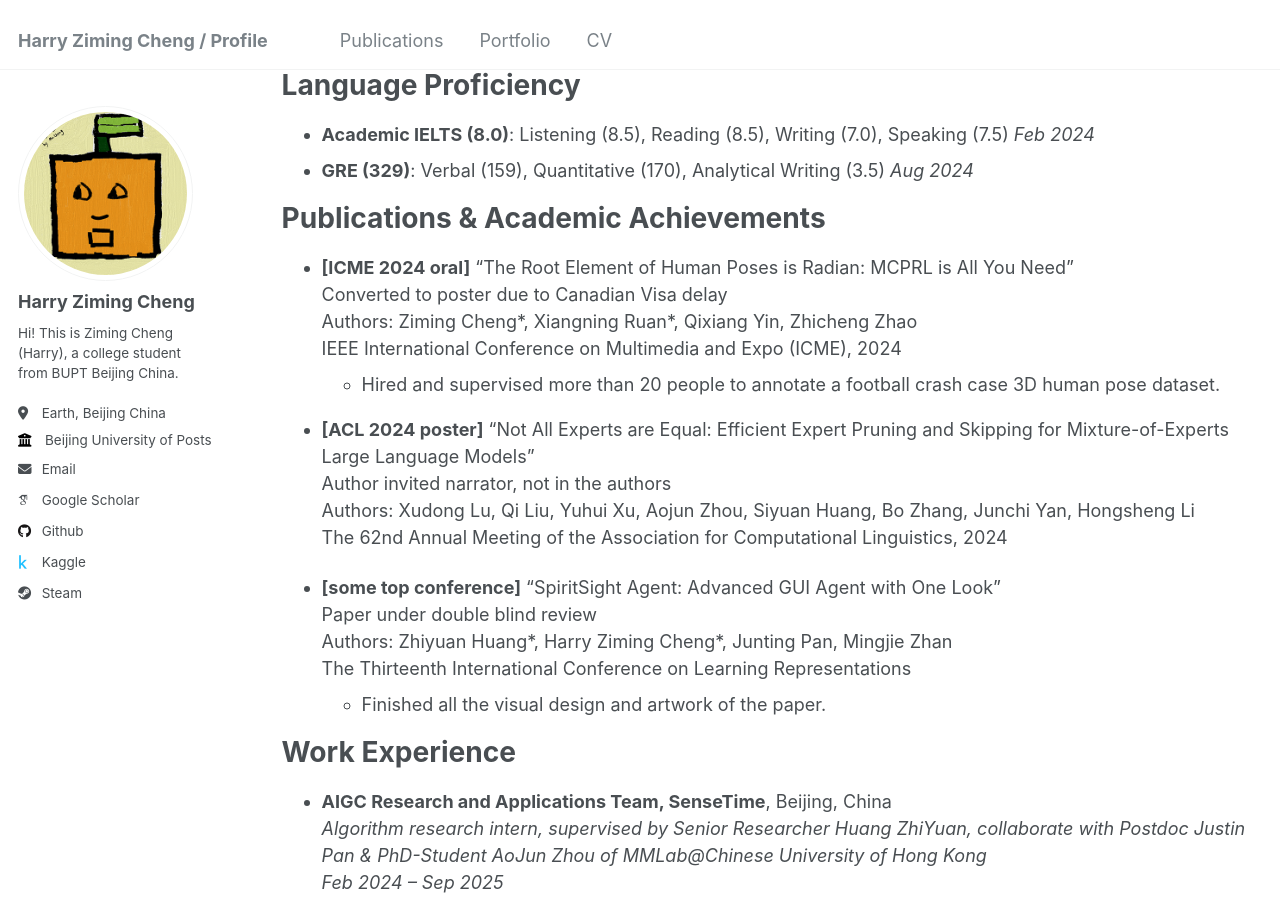
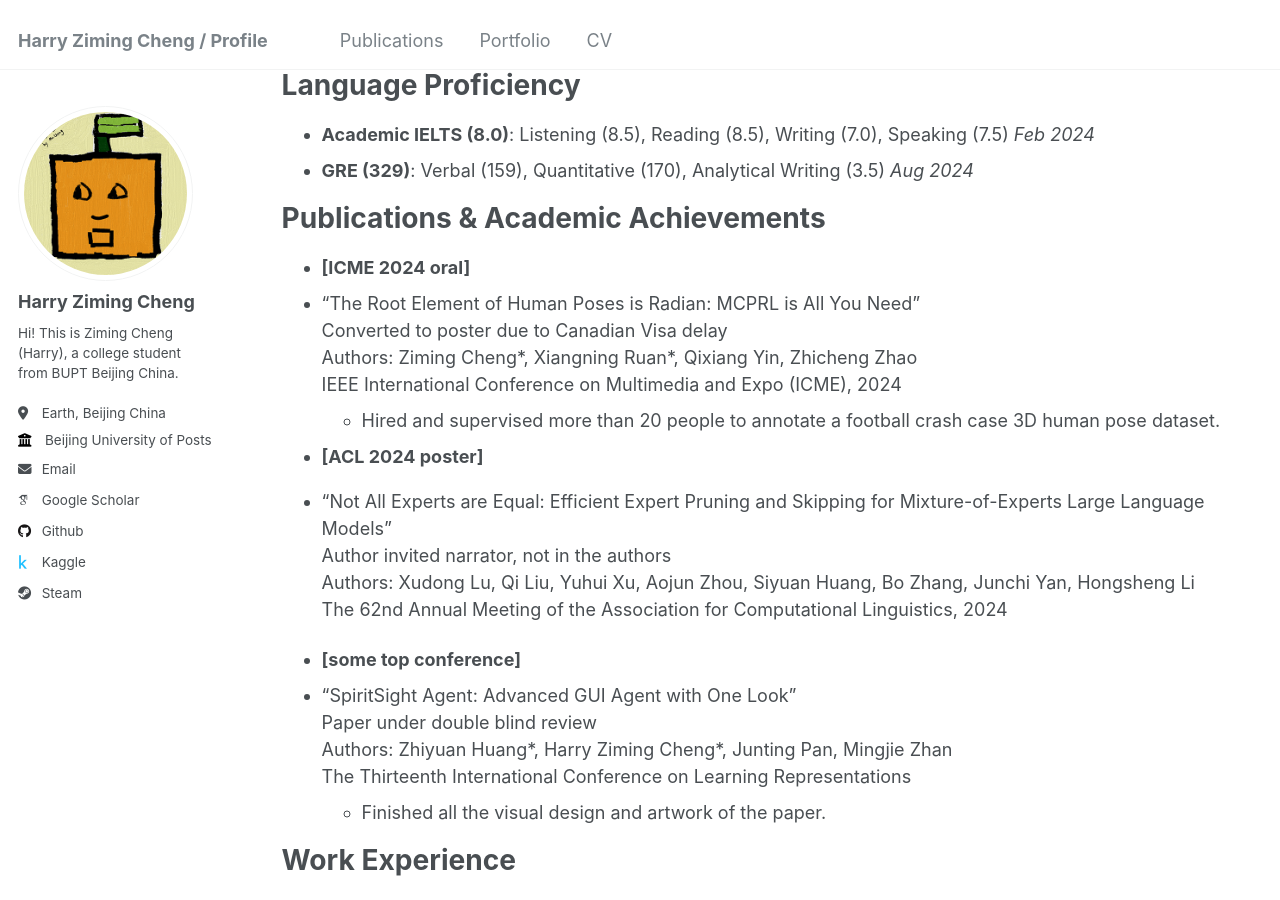
Before and after one commit to HarrytheOrange/harrytheorange.github.io, a Jekyll site: the page built from _pages/cv.md, in a window 1280 px wide and 900 px high, scrolled down 343 px. Built offline with Jekyll 4.4.1, drawn with Linux system fonts in a browser that asks for light colours; some web fonts are replaced.

Commit message:
Update cv.md

```diff
--- a/_pages/cv.md
+++ b/_pages/cv.md
@@ -25,18 +25,21 @@ Language Proficiency
 
 Publications & Academic Achievements
 ======
-- **[ICME 2024 oral]** "The Root Element of Human Poses is Radian: MCPRL is All You Need"
+- **[ICME 2024 oral]**
+- "The Root Element of Human Poses is Radian: MCPRL is All You Need"
   Converted to poster due to Canadian Visa delay
   Authors: Ziming Cheng\*, Xiangning Ruan\*, Qixiang Yin, Zhicheng Zhao
   IEEE International Conference on Multimedia and Expo (ICME), 2024
   - Hired and supervised more than 20 people to annotate a football crash case 3D human pose dataset.
 
-- **[ACL 2024 poster]** "Not All Experts are Equal: Efficient Expert Pruning and Skipping for Mixture-of-Experts Large Language Models"
+- **[ACL 2024 poster]**
+- "Not All Experts are Equal: Efficient Expert Pruning and Skipping for Mixture-of-Experts Large Language Models"
   Author invited narrator, not in the authors
   Authors: Xudong Lu, Qi Liu, Yuhui Xu, Aojun Zhou, Siyuan Huang, Bo Zhang, Junchi Yan, Hongsheng Li
   The 62nd Annual Meeting of the Association for Computational Linguistics, 2024
 
-- **[some top conference]** "SpiritSight Agent: Advanced GUI Agent with One Look"
+- **[some top conference]**
+- "SpiritSight Agent: Advanced GUI Agent with One Look"
   Paper under double blind review
   Authors: Zhiyuan Huang\*, Harry Ziming Cheng\*, Junting Pan, Mingjie Zhan
   The Thirteenth International Conference on Learning Representations
```
